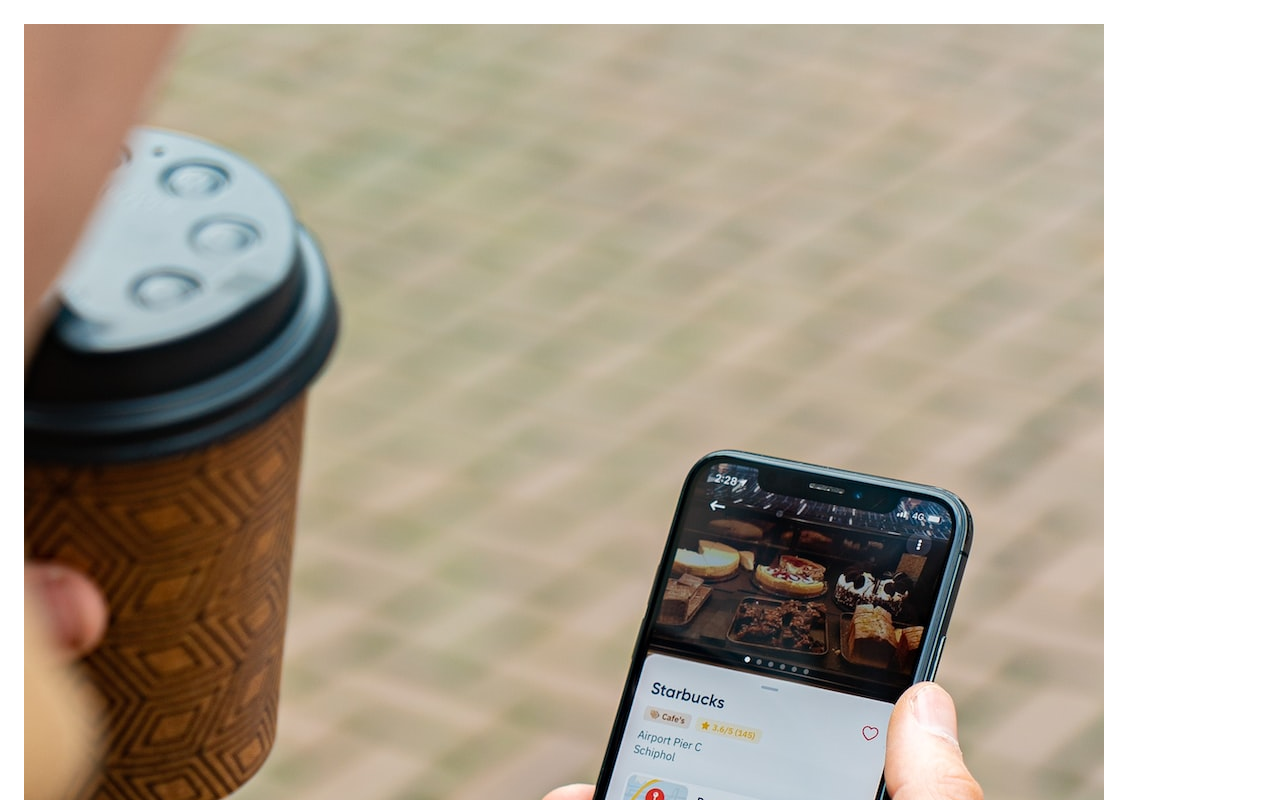
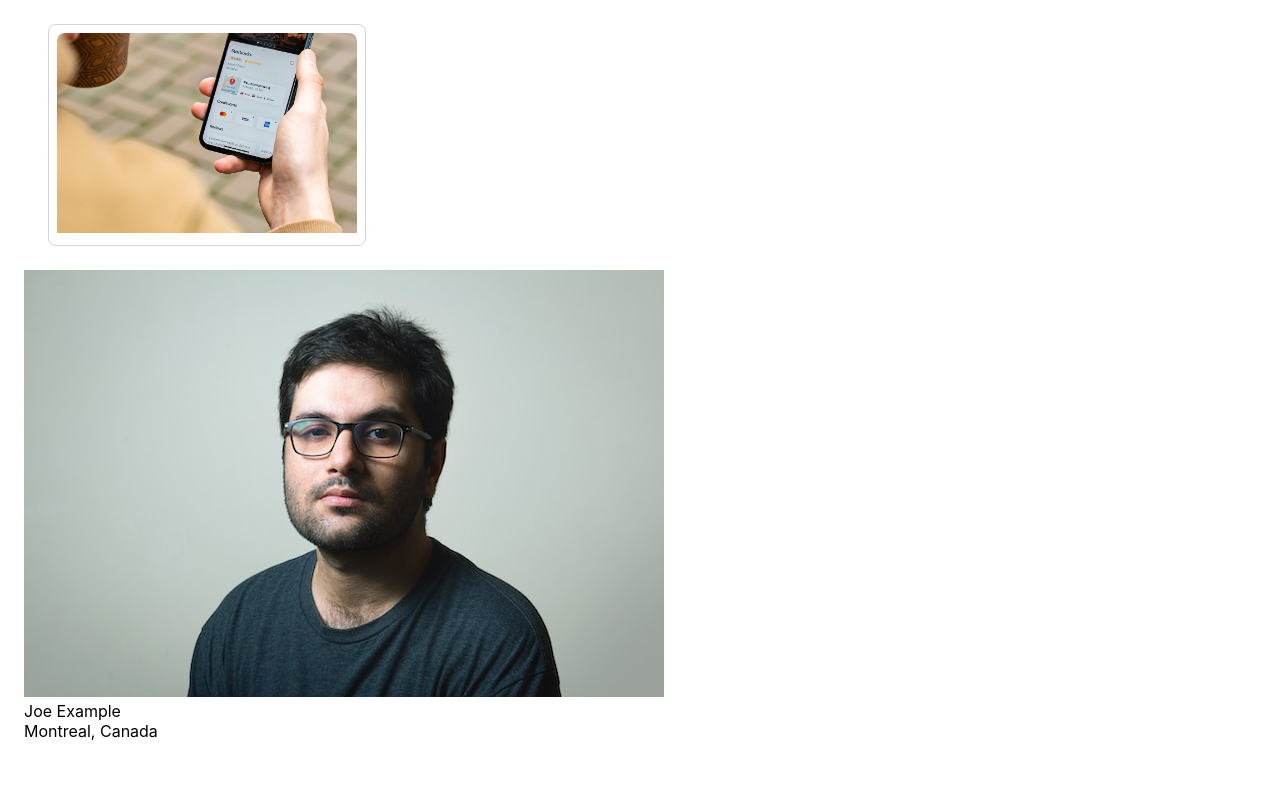
Before and after one commit to dartRamos/photolabs-starter, a React (Vite) app in the folder frontend/: page / in a window 1280 px wide. Shown: the top 800 px of the page. Built offline with nearby package versions, Linux system fonts and the light colour scheme; the HTML template or start-up script is replaced by a standard one.

Commit message:
Added styling to PhotoListItem.jsx with PhotoListItem.scss

```diff
--- a/frontend/src/App.jsx
+++ b/frontend/src/App.jsx
@@ -16,12 +16,7 @@
  const App = () => (
    <div className="App">
     <PhotoListItem
-      id={sampleDataForPhotoListItem.id}
-      city={sampleDataForPhotoListItem.location.city}
-      country={sampleDataForPhotoListItem.location.country}
-      imageSource={sampleDataForPhotoListItem.imageSource}
-      username={sampleDataForPhotoListItem.username}
-      profile={sampleDataForPhotoListItem.profile}
+      photo={sampleDataForPhotoListItem}
     />
    </div>
  )
--- a/frontend/src/components/PhotoListItem.jsx
+++ b/frontend/src/components/PhotoListItem.jsx
@@ -3,14 +3,23 @@
 const PhotoListItem = (props) => {
 
   return (
-    <article className="photo-list-item">
-      <img className="photo-list-item-regular"src={props.imageSource} alt={`Photo ${props.id}`} />
+    <article>
 
-      <div className="profile-list-item-user">
-        <img className="user-profile-picture"src={props.profile} alt={`Photo of ${props.username}`} />
-        <p className="user-name">{props.username}</p>
-        <p className="user-location">{props.city}, {props.country}</p>
+      <div className="photo-list__item">
+        <img className="photo-list__image"src={props.photo.imageSource} alt={`Photo ${props.photo.id}`} />
       </div>
+
+        <div className="div.photo-list__user-details">
+          <img className="photo-list__user-profile"src={props.photo.profile} alt={`Photo of ${props.photo.username}`} />
+
+            <div className="div.photo-list__user-info">
+              {props.photo.username}
+            </div>
+
+              <div className="div.photo-list__user-location">
+                {props.photo.location.city}, {props.photo.location.country}
+              </div>
+        </div>
 
     </article>
   )
```
